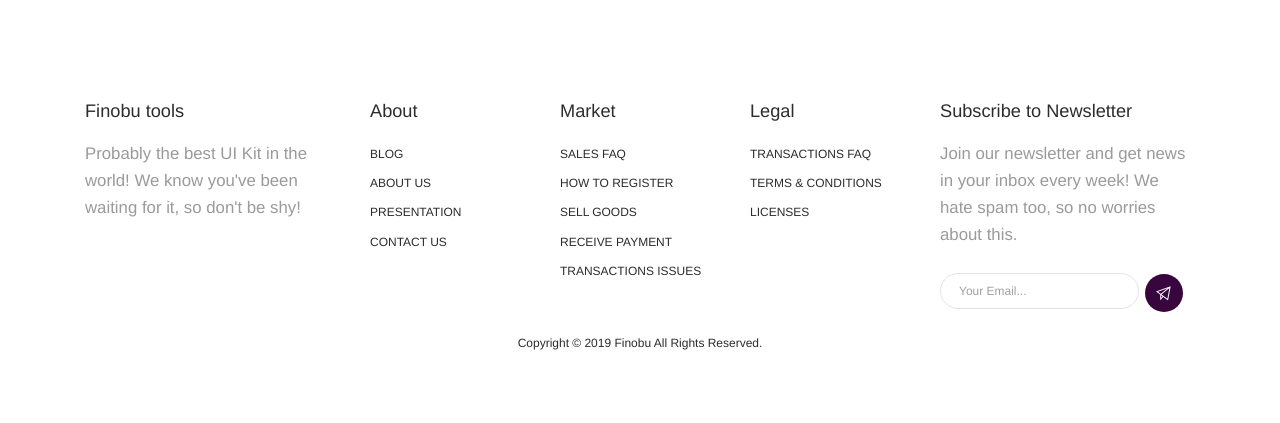
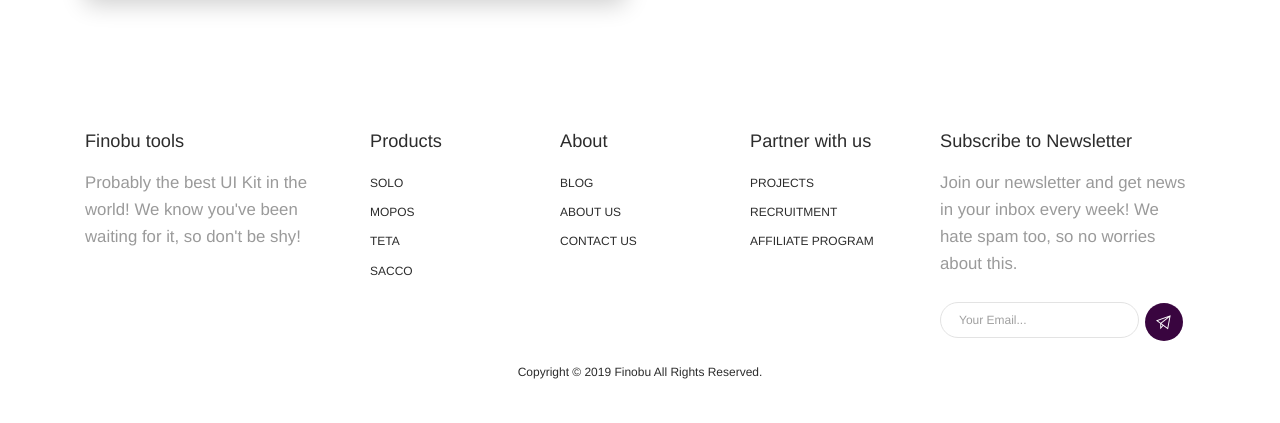
Before and after one commit to nicodemus-opon/finobu, a PHP site: page /index.php in a window 1280 px wide. Shown: the part 1261-1684 px from the top of the page. Before the commit the page ends 1611 px from the top, so only its background shows below. Run offline with PHP 8.4, Linux system fonts and the light colour scheme; some libraries are stand-ins or nearby versions.

Commit message:
2019-02-26T16:46

```diff
--- a/includes/footer.php
+++ b/includes/footer.php
@@ -8,6 +8,33 @@
                     <a ><h5>Finobu tools</h5></a>
                     <p>Probably the best UI Kit in the world! We know you've been waiting for it, so don't be shy!</p>
                 </div>
+
+                <div class="col-md-2">
+                    <h5>Products</h5>
+                    <ul class="links-vertical">
+                        <li>
+                            <a href="#pablo">
+                                Solo
+                            </a>
+                        </li>
+                        <li>
+                            <a href="#pablo">
+                                mopos
+                            </a>
+                        </li>
+                        <li>
+                            <a href="#pablo">
+                                Teta
+                            </a>
+                        </li>
+                        <li>
+                            <a href="#pablo">
+                                Sacco
+                            </a>
+                        </li>
+                    </ul>
+                </div>
+
                 <div class="col-md-2">
                     <h5>About</h5>
                     <ul class="links-vertical">
@@ -23,63 +50,29 @@
                         </li>
                         <li>
                             <a href="#pablo">
-                                Presentation
-                            </a>
-                        </li>
-                        <li>
-                            <a href="#pablo">
                                 Contact Us
                             </a>
                         </li>
                     </ul>
                 </div>
+
+
                 <div class="col-md-2">
-                    <h5>Market</h5>
+                    <h5>Partner with us</h5>
                     <ul class="links-vertical">
                         <li>
                             <a href="#pablo">
-                                Sales FAQ
+                                Projects
                             </a>
                         </li>
                         <li>
                             <a href="#pablo">
-                                How to Register
+                                Recruitment
                             </a>
                         </li>
                         <li>
                             <a href="#pablo">
-                                Sell Goods
-                            </a>
-                        </li>
-                        <li>
-                            <a href="#pablo">
-                                Receive Payment
-                            </a>
-                        </li>
-                        <li>
-                            <a href="#pablo">
-                                Transactions Issues
-                            </a>
-                        </li>
-                    </ul>
-                </div>
-
-                <div class="col-md-2">
-                    <h5>Legal</h5>
-                    <ul class="links-vertical">
-                        <li>
-                            <a href="#pablo">
-                                Transactions FAQ
-                            </a>
-                        </li>
-                        <li>
-                            <a href="#pablo">
-                                Terms &amp; Conditions
-                            </a>
-                        </li>
-                        <li>
-                            <a href="#pablo">
-                                Licenses
+                                Affiliate Program
                             </a>
                         </li>
                     </ul>
--- a/includes/navbar.php
+++ b/includes/navbar.php
@@ -4,11 +4,13 @@
 
 
         <div class="navbar-translate">
-            <a class="navbar-brand" href="../" rel="tooltip" title="GariMax Motors Ltd Home Page" data-placement="bottom" >
+            <a class="navbar-brand" href="../" rel="tooltip" title="Finobu Software Ltd Home Page"
+               data-placement="bottom">
                 <img class="img " src="../assets/img/favicon.png" style="height: 25px"> <b> Finobu</b>
             </a>
 
-            <button class="navbar-toggler" type="button" data-toggle="collapse" data-target="#navigation" aria-controls="navigation-index" aria-expanded="false" aria-label="Toggle navigation">
+            <button class="navbar-toggler" type="button" data-toggle="collapse" data-target="#navigation"
+                    aria-controls="navigation-index" aria-expanded="false" aria-label="Toggle navigation">
                 <span class="navbar-toggler-bar top-bar"></span>
                 <span class="navbar-toggler-bar middle-bar"></span>
                 <span class="navbar-toggler-bar bottom-bar"></span>
@@ -19,7 +21,8 @@
             <ul class="navbar-nav ml-auto">
 
                 <li class="nav-item dropdown">
-                    <a href="#" class="nav-link dropdown-toggle" id="navbarDropdownMenuLink1" data-toggle="dropdown" aria-expanded="false">
+                    <a href="#" class="nav-link dropdown-toggle" id="navbarDropdownMenuLink1" data-toggle="dropdown"
+                       aria-expanded="false">
                         <i class="now-ui-icons design_app"></i>
                         <p>Products</p>
                     </a>
@@ -45,8 +48,8 @@
 
 
                 <li class="nav-item">
-                    <a class="nav-link btn btn-neutral btn-round ccc" href="tel:0733626262" target="_blank">
-                        <p><i class="now-ui-icons tech_mobile"></i> Sign Up</p>
+                    <a class="nav-link btn btn-neutral btn-roundi ccc" href="tel:0733626262" target="_blank">
+                        <i class="now-ui-icons business_briefcase-24"></i> <p> Sign Up</p>
                     </a>
                 </li>
 
--- a/index.php
+++ b/index.php
@@ -15,7 +15,7 @@ include('includes/navbar.php');
                     <div class="jumbotron bg-transparent">
                         <h1>Finance tools to grow your business</h1>
                         <p> Finobu offers a range of finance tools for small and medium enterprises.</p>
-                        <p><a class="btn btn-primary" role="button" href="#">Get Started</a></p>
+                        <p><a class="btn btn-primary" role="button" href="#">Get Started</a> or <a class="btn-linkm " href="#u"> sign in</a></p>
                     </div>
                 </div>
                 <div class="col-md-7" style=""><img wnidth="760px" hbeight="600px" class="img img-responsive"
--- a/templates/tools.php
+++ b/templates/tools.php
@@ -11,14 +11,17 @@
                 <div class="row">
                     <div class="col-md-6">
 
-                        <div class="card card-background" style="background-image: url('assets/img/bg1.jpg')">
+                        <div class="card card-background" style="background-image: url('assets/img/soloo.jpg')">
 
                             <div class="card-body">
                                 <div class="card-title text-left">
-                                    <h3>How wild Animals live in the National Forest</h3>
+                                    <h3><a href="#" class="text-white">Finobu Solo</a></h3>
+                                    <h5> Provides an all round tool for freelancers and studios
+                                    , includes invoice tools, expense tracking and Proposal management and many more tools
+                                        ...</h5>
                                 </div>
 
-                                <div class="card-footer text-left">
+                                <!-- div class="card-footer text-left">
                                     <div class="stats">
 											<span>
 												<i class="now-ui-icons media-2_sound-wave"></i>SPACE.com
@@ -32,7 +35,7 @@
                                     <div class="stats-link pull-right">
                                         <a href="#pablo" class="footer-link">Environment</a>
                                     </div>
-                                </div>
+                                </div-->
                             </div>
                         </div>
                     </div>
```
Also changed, not shown: 4 other files.
